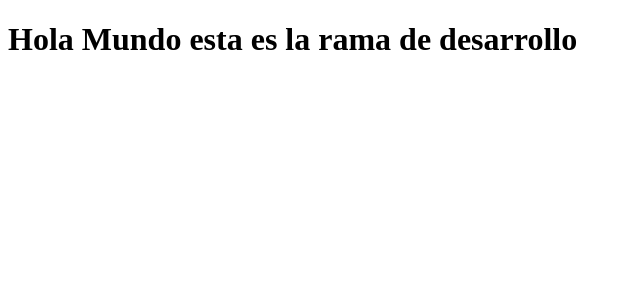
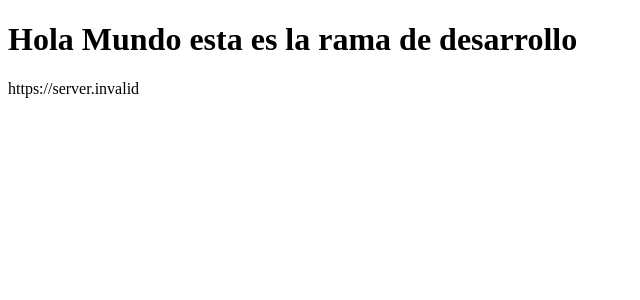
Before and after one commit to danicorralejoa/react-basic-ecommerce-app, a React (Vite) app: page / in a window 1280 px wide. Shown: the top 300 px of the page, without its empty margins (0-640 px from the left). Built offline with nearby package versions, Linux system fonts and the light colour scheme; no server answers.

Commit message:
Modify hopepage paragraph

```diff
--- a/src/App.jsx
+++ b/src/App.jsx
@@ -4,6 +4,7 @@ function App() {
   return (
     <>
       <h1>Hola Mundo esta es la rama de desarrollo</h1>
+      <p>{ API_URL}</p>
     </>
   )
 }
```
